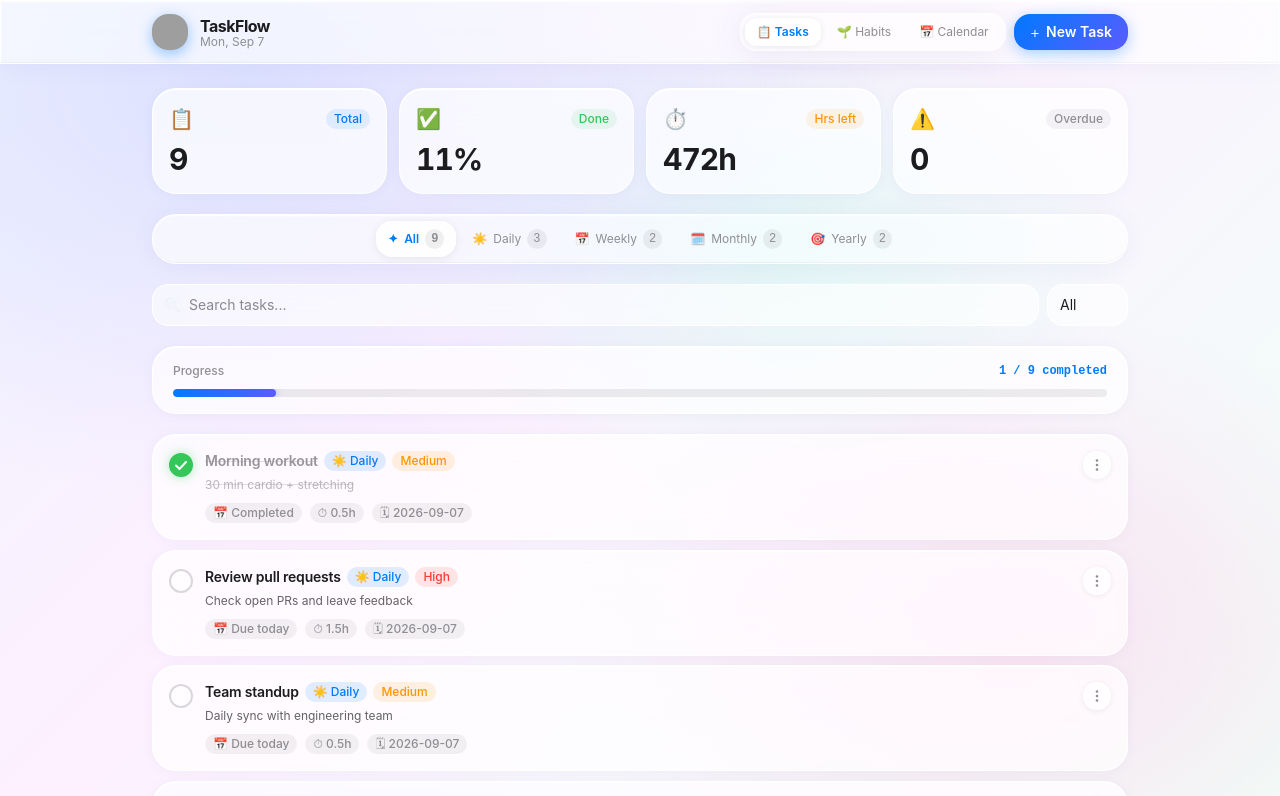
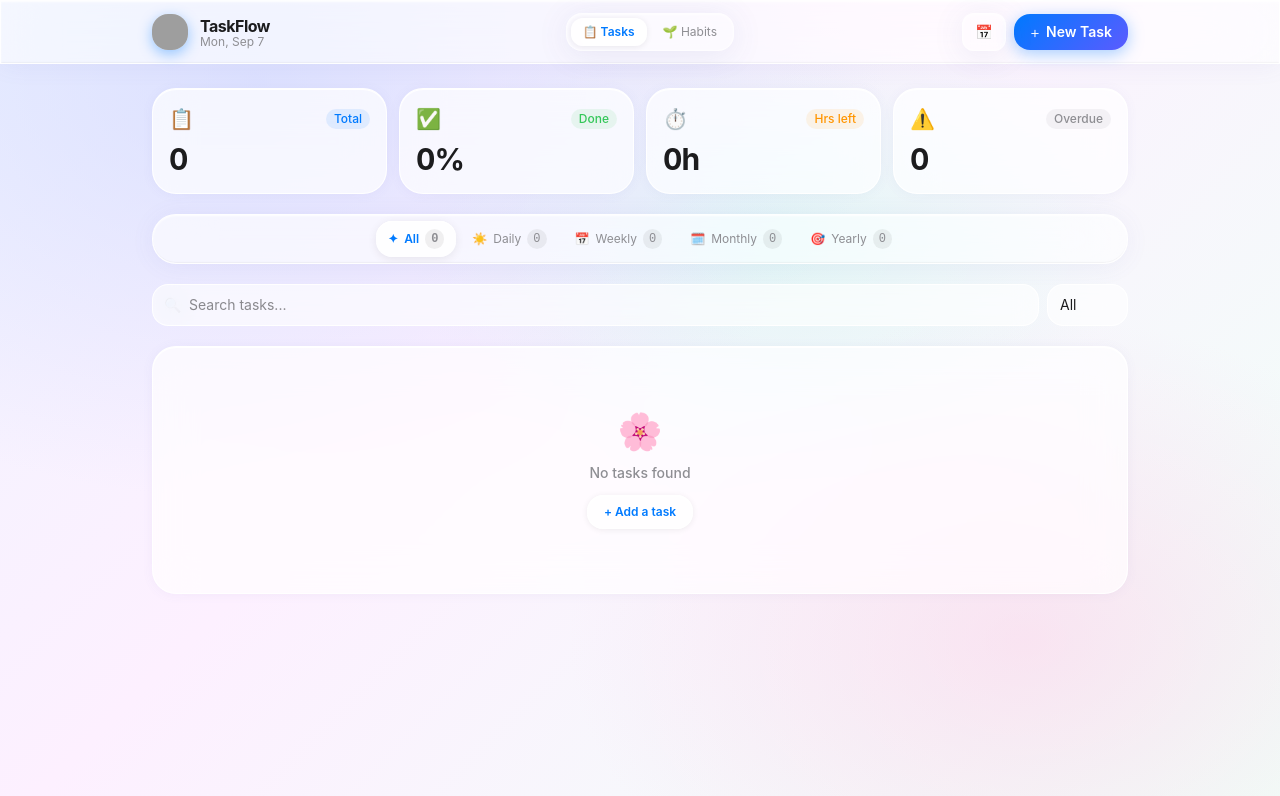
Before and after one commit to SAGAR-055/TaskFlow, a React (Vite) app: page / in a window 1280 px wide. Shown: the top 796 px of the page. Built offline with nearby package versions, Linux system fonts and the light colour scheme; grey boxes are pictures that could not be loaded; the HTML template or start-up script is replaced by a standard one.

Commit message:
removed dummy data

```diff
--- a/src/App.tsx
+++ b/src/App.tsx
@@ -42,21 +42,6 @@ function uid() { return Math.random().toString(36).slice(2, 9); }
 function daysFromNow(n: number) {
   const d = new Date(); d.setDate(d.getDate() + n); return d.toISOString().slice(0, 10);
 }
-function monthsFromNow(n: number) {
-  const d = new Date(); d.setMonth(d.getMonth() + n); return d.toISOString().slice(0, 10);
-}
-
-const INITIAL_TASKS: Task[] = [
-  { id: uid(), title: "Morning workout", description: "30 min cardio + stretching", type: "daily", deadline: daysFromNow(0), hours: 0.5, priority: "medium", completed: true, createdAt: new Date().toISOString() },
-  { id: uid(), title: "Review pull requests", description: "Check open PRs and leave feedback", type: "daily", deadline: daysFromNow(0), hours: 1.5, priority: "high", completed: false, createdAt: new Date().toISOString() },
-  { id: uid(), title: "Team standup", description: "Daily sync with engineering team", type: "daily", deadline: daysFromNow(0), hours: 0.5, priority: "medium", completed: false, createdAt: new Date().toISOString() },
-  { id: uid(), title: "Write unit tests", description: "Add coverage for the auth module", type: "weekly", deadline: daysFromNow(4), hours: 6, priority: "high", completed: false, createdAt: new Date().toISOString() },
-  { id: uid(), title: "Design system audit", description: "Review components for accessibility", type: "weekly", deadline: daysFromNow(6), hours: 4, priority: "medium", completed: false, createdAt: new Date().toISOString() },
-  { id: uid(), title: "Q3 performance reviews", description: "Complete reviews for direct reports", type: "monthly", deadline: monthsFromNow(1), hours: 12, priority: "high", completed: false, createdAt: new Date().toISOString() },
-  { id: uid(), title: "Blog post on system design", description: "Write and publish technical article", type: "monthly", deadline: monthsFromNow(1), hours: 8, priority: "low", completed: false, createdAt: new Date().toISOString() },
-  { id: uid(), title: "Ship v2.0 release", description: "Complete all milestones for the next major version", type: "yearly", deadline: monthsFromNow(3), hours: 320, priority: "high", completed: false, createdAt: new Date().toISOString() },
-  { id: uid(), title: "AWS Solutions Architect cert", description: "Study and pass the SAA-C03 exam", type: "yearly", deadline: monthsFromNow(6), hours: 120, priority: "medium", completed: false, createdAt: new Date().toISOString() },
-];
 
 const TASKS_STORAGE_KEY = "taskflow.tasks";
 const HABITS_STORAGE_KEY = "taskflow.habits";
@@ -87,18 +72,18 @@ function isTask(value: unknown): value is Task {
 function loadTasks(): Task[] {
   try {
     const stored = localStorage.getItem(TASKS_STORAGE_KEY);
-    if (!stored) return INITIAL_TASKS;
+    if (!stored) return [];
 
     const parsed: unknown = JSON.parse(stored);
     if (!Array.isArray(parsed) || !parsed.every(isTask)) {
       console.error("TaskFlow could not restore tasks because stored data is invalid.");
-      return INITIAL_TASKS;
+      return [];
     }
 
     return parsed;
   } catch (error) {
     console.error("TaskFlow could not restore tasks from local storage.", error);
-    return INITIAL_TASKS;
+    return [];
   }
 }
 
@@ -819,10 +804,12 @@ export default function App() {
               </p>
             </div>
           </div>
-          <div className="flex items-center gap-2">
+          <div className="flex flex-1 min-w-0 items-center gap-2 ml-3">
             {/* View toggle */}
-            <div className="hidden sm:flex glass-dark rounded-2xl p-1 gap-1">
-              {(["tasks", "habits", "calendar"] as View[]).map(v => (
+            <div className="hidden sm:grid flex-1 min-w-0 grid-cols-[1fr_auto_1fr] items-center">
+              <div />
+              <div className="glass-dark flex items-center justify-center gap-1 rounded-2xl p-1">
+                {(["tasks", "habits"] as View[]).map(v => (
                   <button key={v} onClick={() => setView(v)}
                     className="px-3 py-1.5 rounded-xl text-xs font-medium transition-all tab-pill"
                     style={{
@@ -831,9 +818,19 @@ export default function App() {
                       boxShadow: view === v ? "0 1px 6px rgba(0,0,0,0.08)" : "none",
                       fontWeight: view === v ? 600 : 400,
                     }}>
-                  {v === "tasks" ? "📋 Tasks" : v === "habits" ? "🌱 Habits" : "📅 Calendar"}
+                    {v === "tasks" ? "📋 Tasks" : "🌱 Habits"}
                   </button>
                 ))}
+              </div>
+              <button onClick={() => setView("calendar")} aria-label="Calendar" title="Calendar"
+                className="glass-dark justify-self-end rounded-xl px-3 py-2 text-sm transition-all tab-pill"
+                style={{
+                  background: view === "calendar" ? "rgba(255,255,255,0.85)" : undefined,
+                  color: view === "calendar" ? "#007AFF" : "#8E8E93",
+                  boxShadow: view === "calendar" ? "0 1px 6px rgba(0,0,0,0.08)" : undefined,
+                }}>
+                📅
+              </button>
             </div>
             <button onClick={() => view === "habits" ? setShowHabitModal(true) : setShowModal(true)}
               className="flex items-center gap-1.5 px-4 py-2 rounded-2xl text-sm font-semibold transition-all active:scale-95"
@@ -844,14 +841,22 @@ export default function App() {
           </div>
         </div>
         {/* Mobile view toggle */}
-        <div className="sm:hidden flex border-t border-white/40 px-4 py-2 gap-2">
-          {(["tasks", "habits", "calendar"] as View[]).map(v => (
+        <div className="sm:hidden grid grid-cols-[1fr_auto_1fr] items-center border-t border-white/40 px-4 py-2">
+          <div />
+          <div className="glass-dark flex items-center justify-center gap-1 rounded-2xl p-1">
+            {(["tasks", "habits"] as View[]).map(v => (
               <button key={v} onClick={() => setView(v)}
-              className="flex-1 py-2 rounded-xl text-xs font-medium transition-all"
+                className="px-3 py-2 rounded-xl text-xs font-medium transition-all"
                 style={{ background: view === v ? "rgba(255,255,255,0.7)" : "transparent", color: view === v ? "#007AFF" : "#8E8E93" }}>
-              {v === "tasks" ? "📋 Tasks" : v === "habits" ? "🌱 Habits" : "📅 Calendar"}
+                {v === "tasks" ? "📋 Tasks" : "🌱 Habits"}
               </button>
             ))}
+          </div>
+          <button onClick={() => setView("calendar")} aria-label="Calendar" title="Calendar"
+            className="glass-dark justify-self-end rounded-xl px-3 py-2 text-sm transition-all"
+            style={{ background: view === "calendar" ? "rgba(255,255,255,0.7)" : undefined, color: view === "calendar" ? "#007AFF" : "#8E8E93" }}>
+            📅
+          </button>
         </div>
       </header>
 
```
Lines whose indentation alone changed are shown as unchanged.
